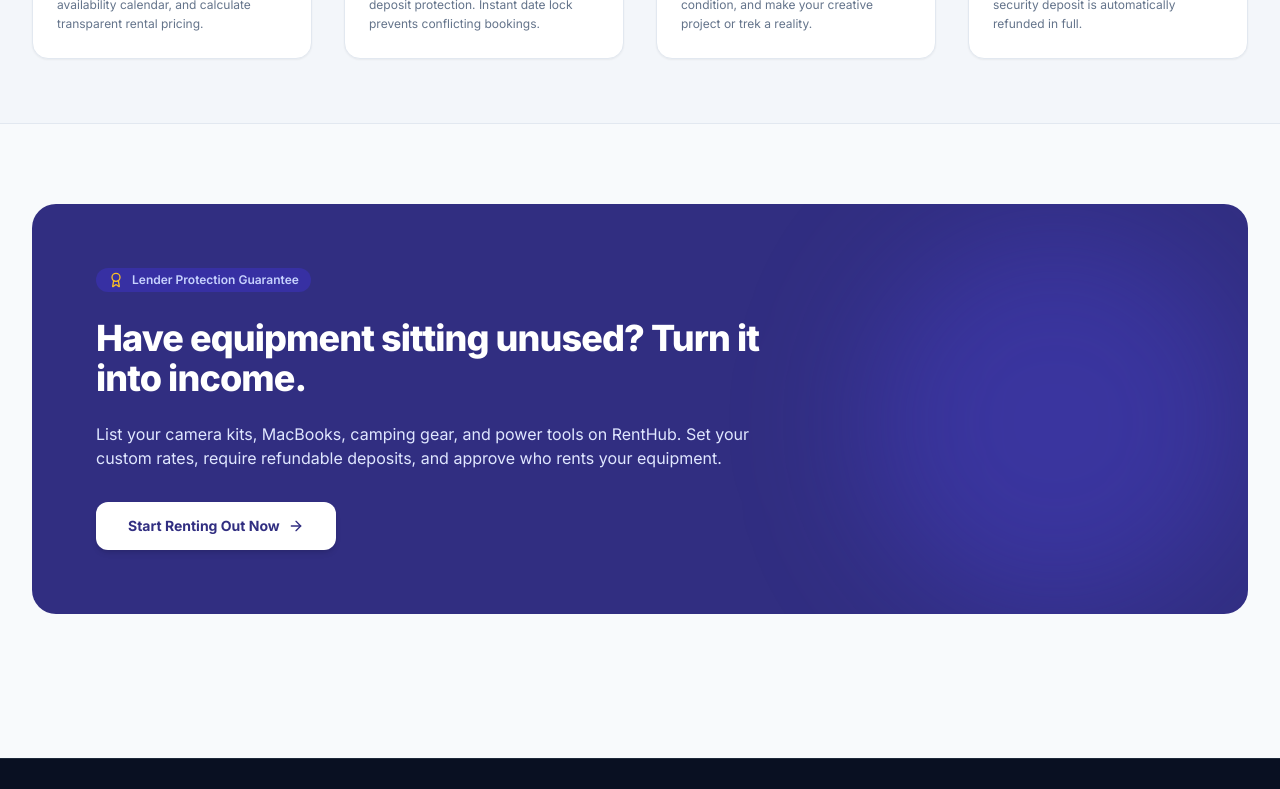
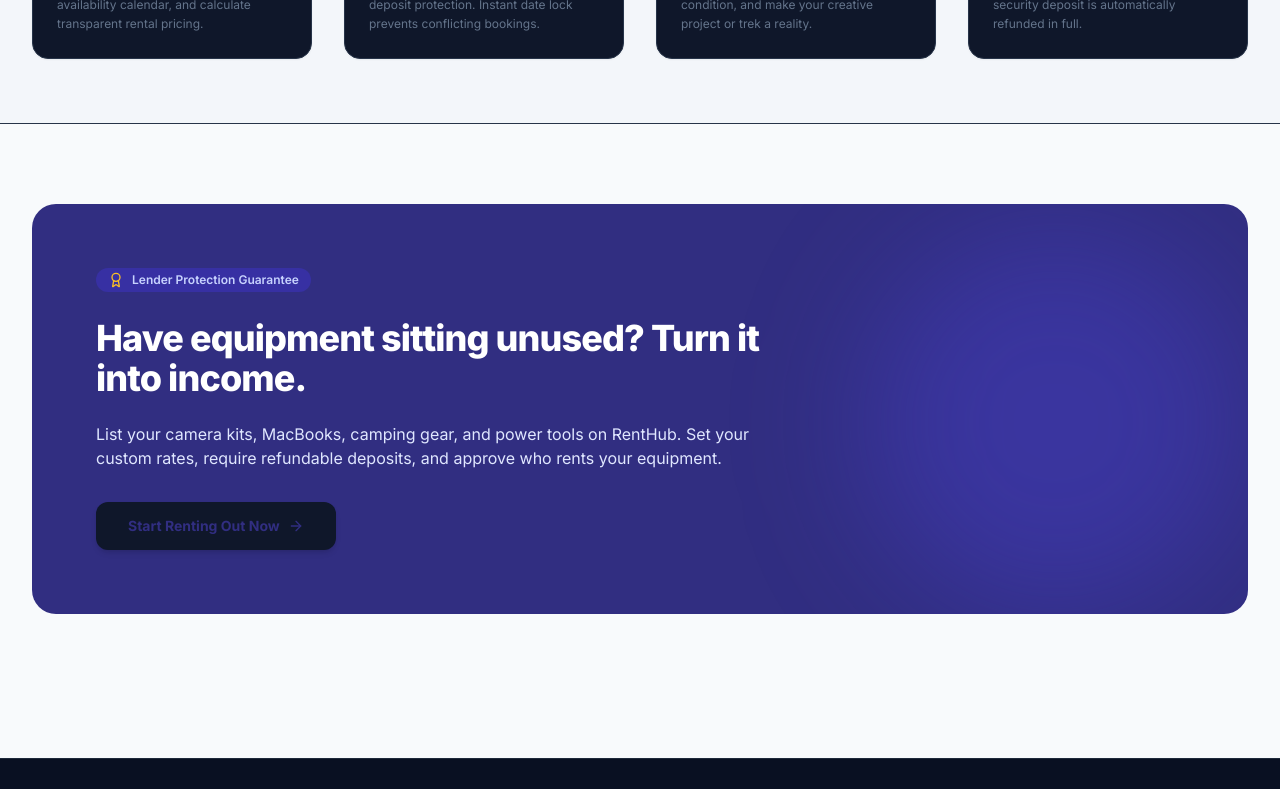
Before and after one commit to BijayLamichhane/Project_Ecommerce, a React (Vite) app in the folder client/: page / in a window 1280 px wide. Shown: the part 1584-2373 px from the top of the page. Built offline with nearby package versions, Linux system fonts and the light colour scheme; no server answers.

Commit message:
feat(ui): apply dark theme across the application

```diff
--- a/client/src/index.css
+++ b/client/src/index.css
@@ -4,65 +4,81 @@
 
 @layer base {
   :root {
-    --background: 210 40% 98%;
-    --foreground: 222.2 84% 4.9%;
+    --background: 222 47% 6%;
+    --foreground: 210 40% 98%;
+    --card: 222 47% 10%;
+    --card-foreground: 210 40% 98%;
+    --popover: 222 47% 10%;
+    --popover-foreground: 210 40% 98%;
+    --primary: 243.4 75.4% 58.6%;
+    --primary-foreground: 210 40% 98%;
+    --secondary: 217 33% 17%;
+    --secondary-foreground: 210 40% 98%;
+    --muted: 217 33% 17%;
+    --muted-foreground: 215 20% 65%;
+    --accent: 217 33% 17%;
+    --accent-foreground: 210 40% 98%;
+    --destructive: 0 72% 51%;
+    --destructive-foreground: 210 40% 98%;
+    --border: 217 25% 22%;
+    --input: 217 25% 22%;
+    --ring: 187 92% 56%;
+    --radius: 0.75rem;
+  }
 
-    --card: 0 0% 100%;
-    --card-foreground: 222.2 84% 4.9%;
+  html, body, #root {
+    min-height: 100%;
+  }
 
-    --popover: 0 0% 100%;
-    --popover-foreground: 222.2 84% 4.9%;
+  html {
+    background: #050816;
+  }
 
-    --primary: 243.4 75.4% 58.6%; /* #4F46E5 Indigo */
-    --primary-foreground: 210 40% 98%;
-
-    --secondary: 210 40% 96.1%;
-    --secondary-foreground: 222.2 47.4% 11.2%;
-
-    --muted: 210 40% 96.1%;
-    --muted-foreground: 215.4 16.3% 46.9%;
-
-    --accent: 210 40% 96.1%;
-    --accent-foreground: 222.2 47.4% 11.2%;
-
-    --destructive: 0 84.2% 60.2%;
-    --destructive-foreground: 210 40% 98%;
-
-    --border: 214.3 31.8% 91.4%;
-    --input: 214.3 31.8% 91.4%;
-    --ring: 243.4 75.4% 58.6%;
-
-    --radius: 0.75rem;
+  body {
+    margin: 0;
+    background: #050816;
+    color: #f8fafc;
   }
 }
 
 @layer utilities {
   .glass-card {
-    background: rgba(255, 255, 255, 0.85);
+    background: rgba(15, 23, 42, 0.82);
     backdrop-filter: blur(12px);
-    border: 1px solid rgba(226, 232, 240, 0.8);
+    border: 1px solid rgba(51, 65, 85, 0.8);
   }
 
-  .text-balance {
-    text-wrap: balance;
-  }
+  .text-balance { text-wrap: balance; }
 }
 
-/* Custom scrollbar */
-::-webkit-scrollbar {
-  width: 8px;
-  height: 8px;
+/* Keep legacy light utility classes readable while the application uses a dark visual system. */
+.bg-white { background-color: #0f172a !important; }
+.bg-slate-50 { background-color: #080d1a !important; }
+.bg-slate-100 { background-color: #111827 !important; }
+.bg-slate-200 { background-color: #1e293b !important; }
+.bg-gray-50 { background-color: #080d1a !important; }
+.bg-gray-100 { background-color: #111827 !important; }
+.text-slate-900 { color: #f8fafc !important; }
+.text-slate-800 { color: #e2e8f0 !important; }
+.text-slate-700 { color: #cbd5e1 !important; }
+.text-slate-600 { color: #94a3b8 !important; }
+.text-slate-500 { color: #64748b !important; }
+.text-gray-900 { color: #f8fafc !important; }
+.text-gray-800 { color: #e2e8f0 !important; }
+.text-gray-700 { color: #cbd5e1 !important; }
+.text-gray-600 { color: #94a3b8 !important; }
+.border-slate-100 { border-color: #1e293b !important; }
+.border-slate-200 { border-color: #273449 !important; }
+.border-slate-300 { border-color: #334155 !important; }
+.border-gray-200 { border-color: #273449 !important; }
+.border-gray-300 { border-color: #334155 !important; }
+.divide-slate-100 > :not([hidden]) ~ :not([hidden]) { border-color: #1e293b !important; }
+
+input, textarea, select {
+  color-scheme: dark;
 }
 
-::-webkit-scrollbar-track {
-  background: #f1f5f9;
-}
-
-::-webkit-scrollbar-thumb {
-  background: #cbd5e1;
-  border-radius: 4px;
-}
-
-::-webkit-scrollbar-thumb:hover {
-  background: #94a3b8;
-}
+::-webkit-scrollbar { width: 8px; height: 8px; }
+::-webkit-scrollbar-track { background: #080d1a; }
+::-webkit-scrollbar-thumb { background: #334155; border-radius: 4px; }
+::-webkit-scrollbar-thumb:hover { background: #475569; }
```
